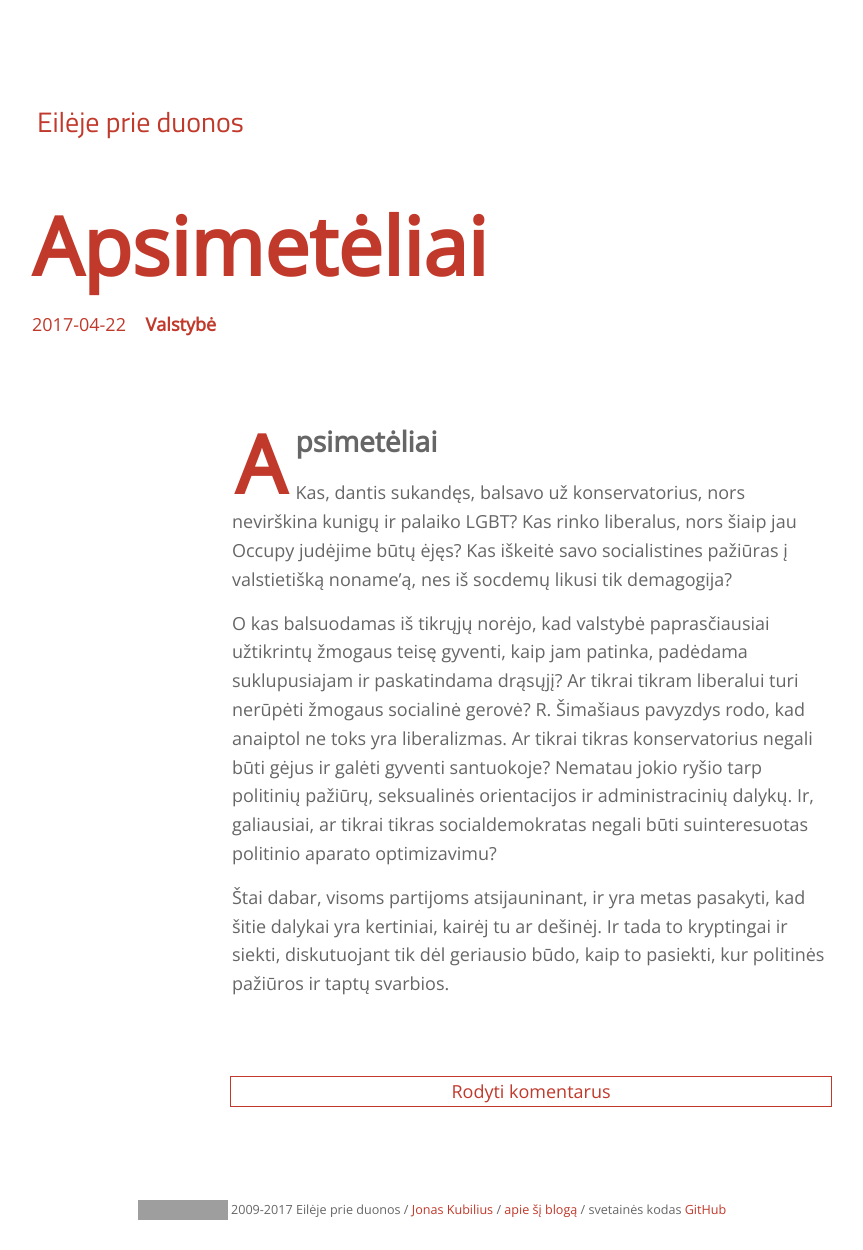
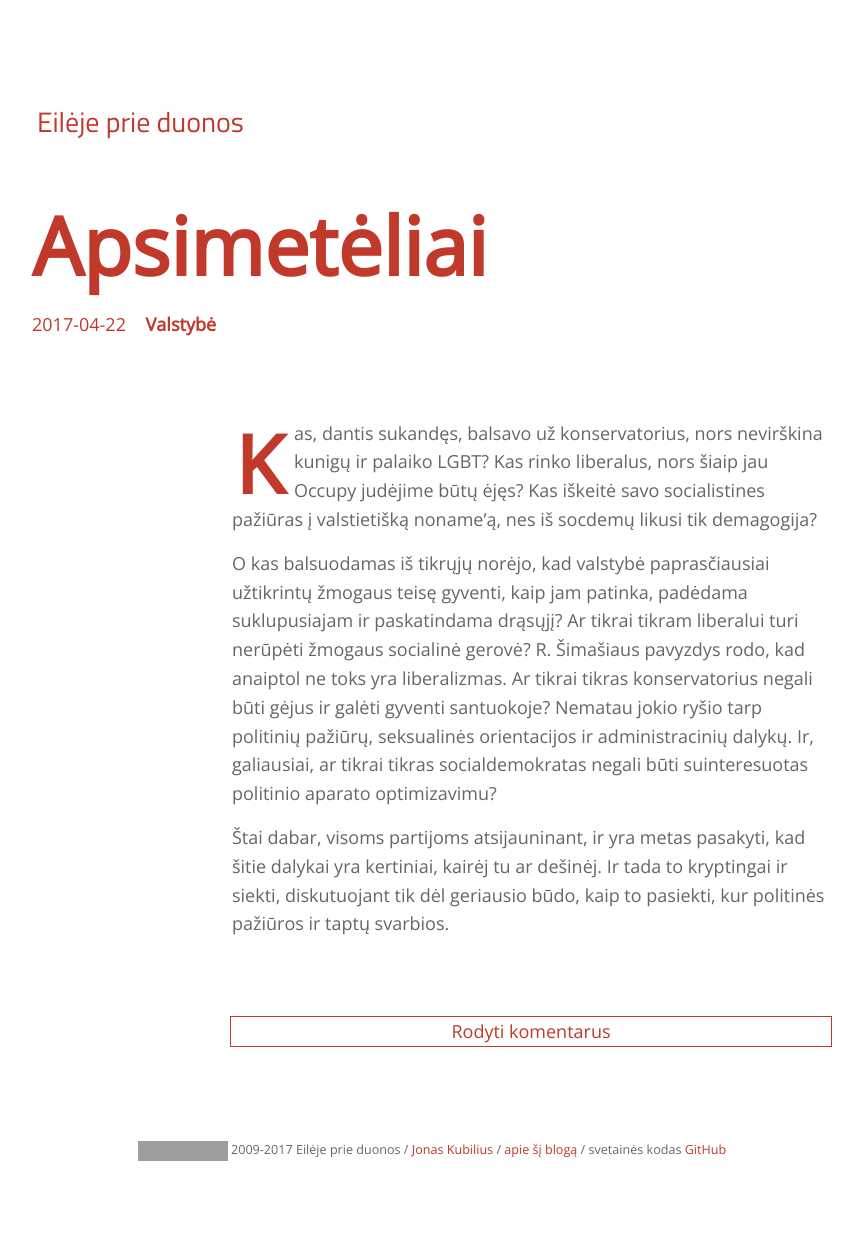
Before and after one commit to qbilius/duona, a Jekyll site: the page built from _posts/2017-04-22-apsimeteliai.md, in a window 1280 px wide. Shown: the whole page, without its empty margins (208-1071 px from the left). Built offline with Jekyll 4.4.1, drawn with Linux system fonts in a browser that asks for light colours; nearby versions of some CDN libraries; comment, search, counter and statistics services are not loaded; after the commit the page ends 1191 px from its top, so only the background shows below that; grey boxes are pictures that could not be loaded.

Commit message:
Created 2017-04-22-apsimeteliai.md

```diff
--- a/_posts/2017-04-22-apsimeteliai.md
+++ b/_posts/2017-04-22-apsimeteliai.md
@@ -3,8 +3,6 @@ published: true
 categories: Valstybė
 title: Apsimetėliai
 ---
-## Apsimetėliai
-
 Kas, dantis sukandęs, balsavo už konservatorius, nors nevirškina kunigų ir palaiko LGBT? Kas rinko liberalus, nors šiaip jau Occupy judėjime būtų ėjęs? Kas iškeitė savo socialistines pažiūras į valstietišką noname'ą, nes iš socdemų likusi tik demagogija?
 
 O kas balsuodamas iš tikrųjų norėjo, kad valstybė paprasčiausiai užtikrintų žmogaus teisę gyventi, kaip jam patinka, padėdama suklupusiajam ir paskatindama drąsųjį? Ar tikrai tikram liberalui turi nerūpėti žmogaus socialinė gerovė? R. Šimašiaus pavyzdys rodo, kad anaiptol ne toks yra liberalizmas. Ar tikrai tikras konservatorius negali būti gėjus ir galėti gyventi santuokoje? Nematau jokio ryšio tarp politinių pažiūrų, seksualinės orientacijos ir administracinių dalykų. Ir, galiausiai, ar tikrai tikras socialdemokratas negali būti suinteresuotas politinio aparato optimizavimu?
```
